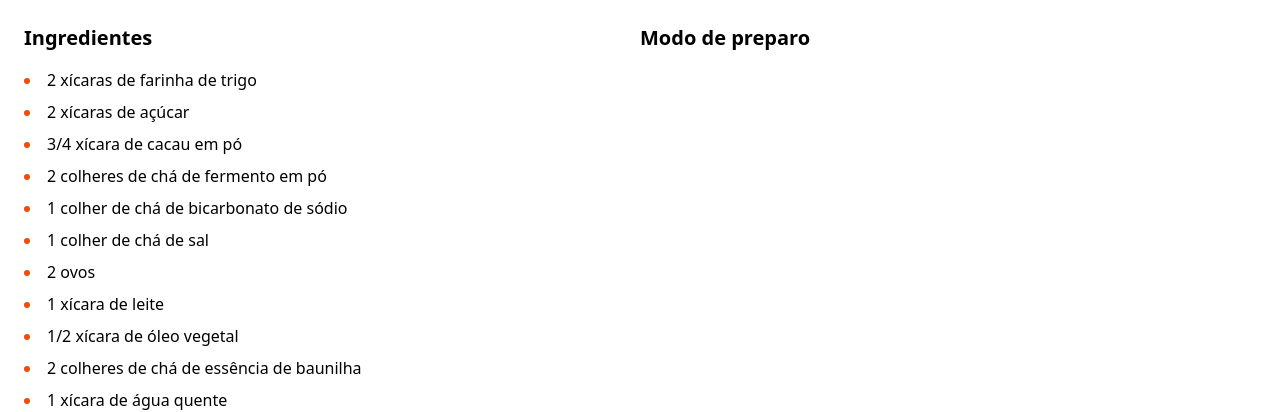
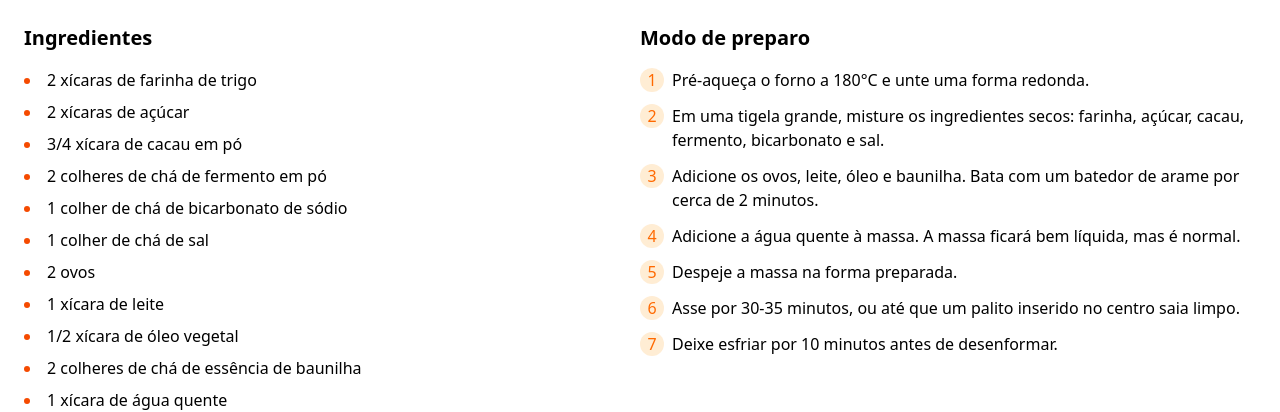
Before and after one commit to felipeaugusto1446/site_receitas, a Next.js app: page /receitas/1 in a window 1280 px wide. Shown: the part 693-1105 px from the top of the page. Built offline with nearby package versions, Linux system fonts and the light colour scheme.

Commit message:
feat: componene das instruções de preparo

```diff
--- a/src/app/receitas/[id]/page.tsx
+++ b/src/app/receitas/[id]/page.tsx
@@ -1,4 +1,5 @@
 import InfoPill from "@/components/InfoPill";
+import PreparationStep from "@/components/PreparationStep";
 import { recipes } from "@/lib/data";
 import { ChevronDown, ChevronLeft } from "lucide-react";
 import Image from "next/image";
@@ -20,7 +21,7 @@
     return (
         <main className="flex-grow py-8">
             <div className="container mx-auto ">
-                <Link href="receitas" className="flex mb-6 text-orange-500 hover:text-orange-700" >
+                <Link href="/receitas" className="flex mb-6 text-orange-500 hover:text-orange-700" >
                     <ChevronLeft />
                     Voltar para receitas
                 </Link>
@@ -46,10 +47,10 @@
 
                         {/*Infos de preparo*/}
                         <div className="flex gap-4">
-                            <InfoPill title="Preparo" info={recipe.prepTime}/>
-                            <InfoPill title="Cozimento" info={recipe.cookTime}/>
-                            <InfoPill title="Porções" info={recipe.servings}/>
-                            <InfoPill title="Categoria" info={recipe.category}/>
+                            <InfoPill title="Preparo" info={recipe.prepTime} />
+                            <InfoPill title="Cozimento" info={recipe.cookTime} />
+                            <InfoPill title="Porções" info={recipe.servings} />
+                            <InfoPill title="Categoria" info={recipe.category} />
                         </div>
 
                         {/*colunas*/}
@@ -67,7 +68,11 @@
                             {/*Coluna do preparo*/}
                             <div>
                                 <h2 className="text-xl font-bold mb-4">Modo de preparo</h2>
-                                {/*TODO componente de passo de preparo*/}
+                                <ol className="space-y-3">
+                                    {recipe.instructions.map((instruction, index)=>(
+                                        <PreparationStep key = {instruction} index={index} description={instruction}/>
+                                    ))}
+                                </ol>
                             </div>
                         </div>
                     </div>
--- /dev/null
+++ b/src/components/PreparationStep/index.tsx
@@ -0,0 +1,13 @@
+interface PreparationStepProps{
+    index: number;
+    description: string;
+}
+export default function PreparationStep({index, description}: PreparationStepProps){
+    return(
+        <li className="flex gap-2">
+            <span className="flex justify-center bg-orange-100 w-6 h-6 rounded-full text-orange-500 flex-shrink-0">{index+1}</span>
+            <p>{description}</p>
+
+        </li>
+    )
+}
```
